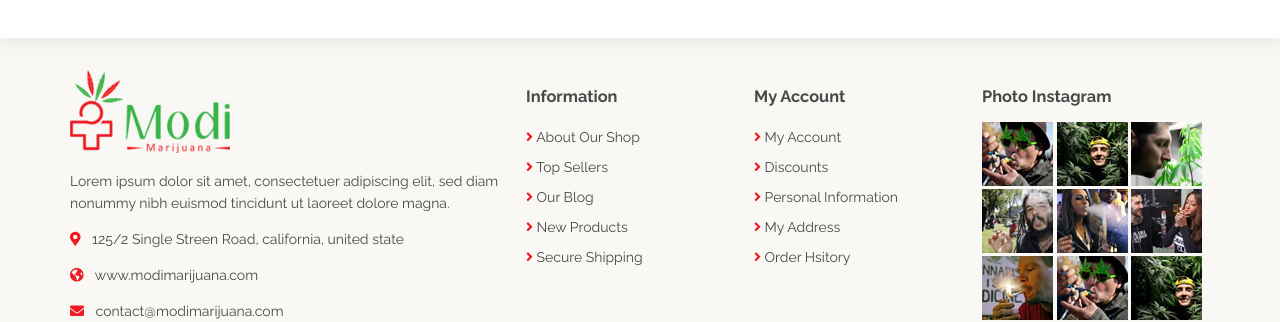
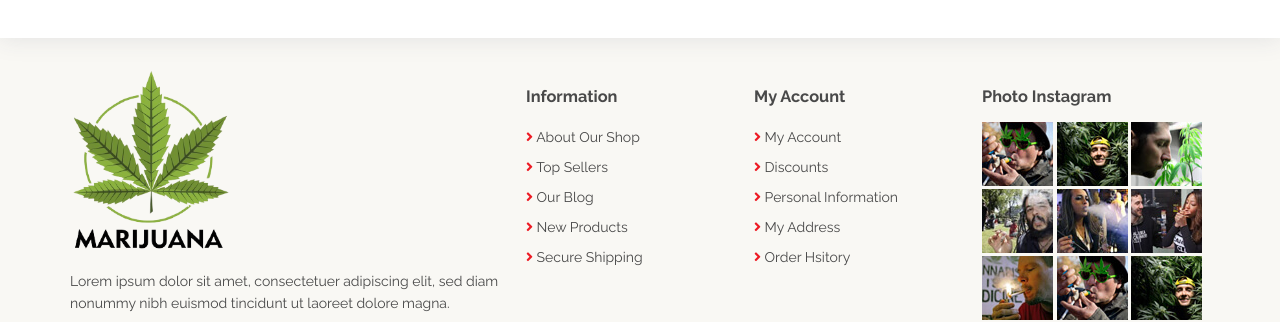
Before and after one commit to mayank-jain-wd/cbd-marijuana, a plain HTML site: page index.html in a window 1280 px wide. Shown: the part 2487-2809 px from the top of the page. Drawn offline with nearby package versions, Linux system fonts and the light colour scheme.

Commit message:
Update index.html

```diff
--- a/index.html
+++ b/index.html
@@ -218,7 +218,7 @@
       <div class="container">
         <div class="footer-cont">
           <div class="fb logo">
-            <a href="#"><img src="./images/footer-logo.jpg" alt="" /></a>
+            <a href="#"><img src="./images/footer-logo.png" alt="" /></a>
             <p class="footer-desc">
               Lorem ipsum dolor sit amet, consectetuer adipiscing elit, sed diam
               nonummy nibh euismod tincidunt ut laoreet dolore magna.
```
